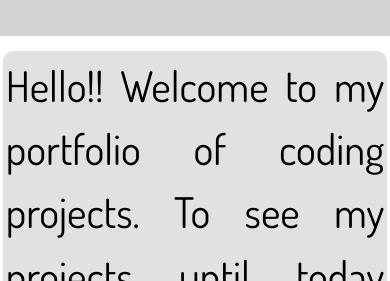
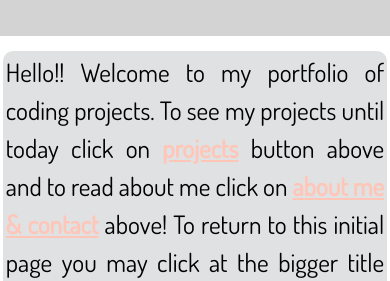
Before and after one commit to pesr0/portfolio, a plain HTML site: page index.html in a window 390 px wide. Shown: the part 129-410 px from the top of the page. Drawn offline with Linux system fonts and the light colour scheme.

Commit message:
arrumada caracteristica de responsividade

```diff
--- a/style/landing_style.css
+++ b/style/landing_style.css
@@ -3,7 +3,7 @@
     display: flex;
     justify-content: center;
     align-items: center;
-    height: 95%;
+    min-height: 95%;
 }
 
 #landing_page p{
@@ -21,3 +21,10 @@
 .colors{
     transition: color 1s;
 }
+
+@media screen and (max-width: 1800px) {
+
+    #landing_page p {
+        font-size: 3vh;
+    }
+  }
```
